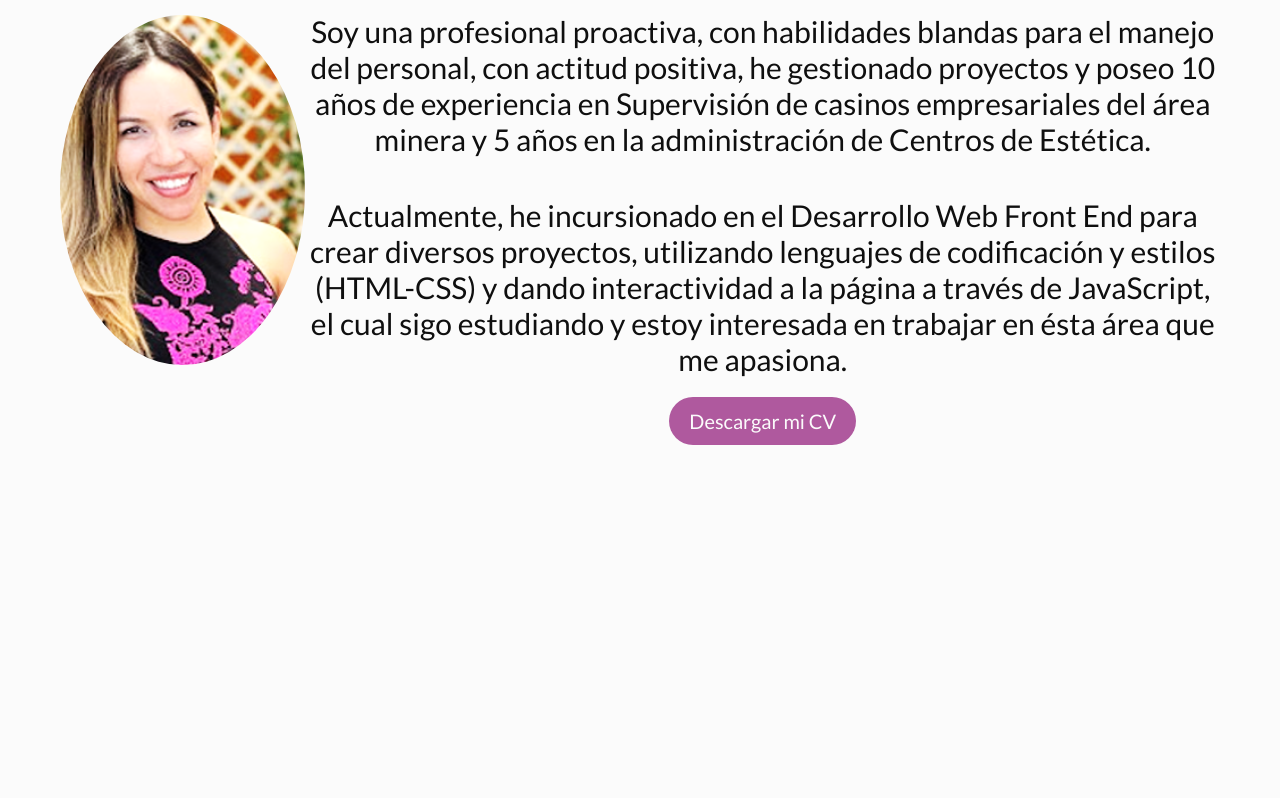
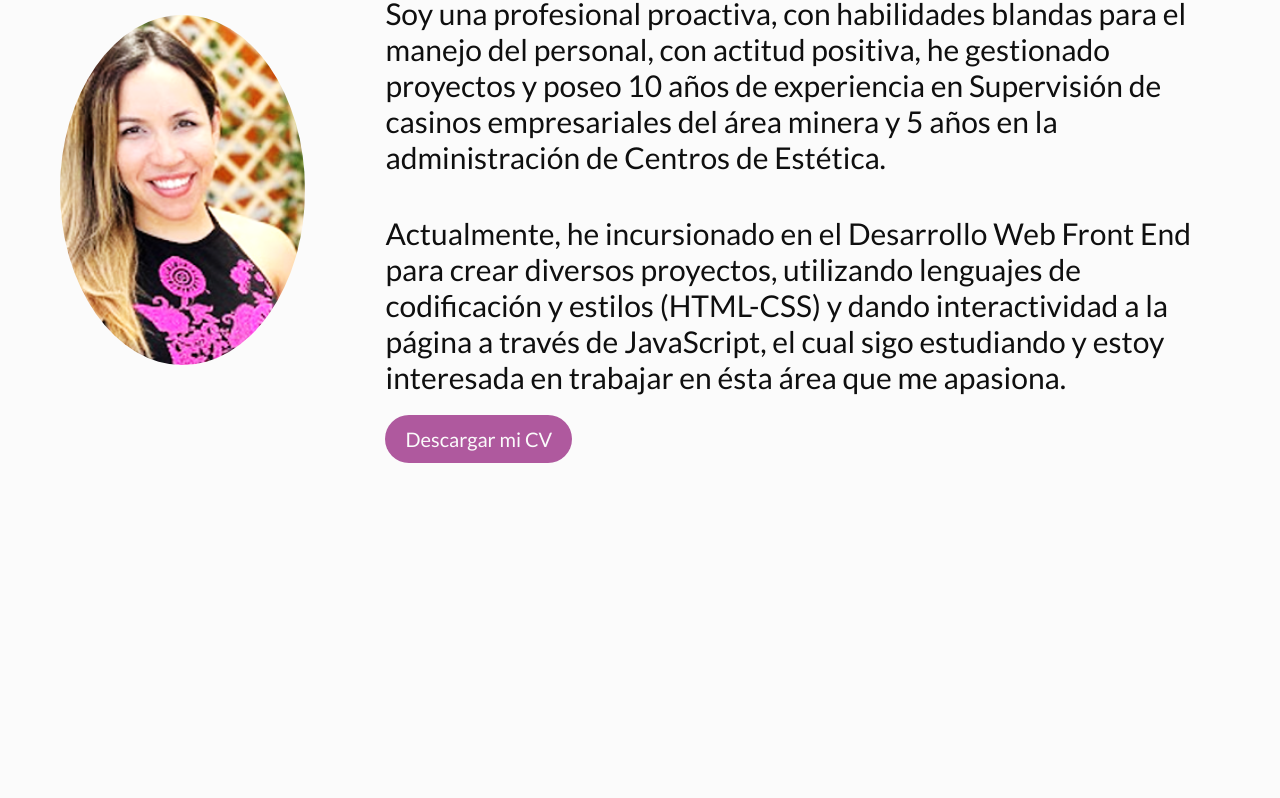
Before and after one commit to YeleRV/proyecto-2-cod-LATAM, a plain HTML site: page index.html in a window 1280 px wide. Shown: the part 260-1058 px from the top of the page. Drawn offline with Linux system fonts and the light colour scheme.

Commit message:
alineación de la sección inicio

```diff
--- a/css/styles.css
+++ b/css/styles.css
@@ -41,7 +41,7 @@ p{
 }
 
 a.botonCV{
-    display:inline-block;
+    display:inline-flex;
     background-color: #af599e;
     color: #fbfbfb;
     font-size: 20px;
@@ -170,16 +170,19 @@ p{
 @media(min-width:1024px){
     section{
         flex-direction: row;
-        font-size: 25px;
+        font-size: 28px;
         width: 100%;
-        min-height: none;
-    section#inicio{
-        text-align: left;
-        align-items: left;
-    }
+        }
     h1{
         font-size: 48px;
     }
+    }
+    article.informacion{
+        text-align: start;
+        padding-left: 80px;
+    }
+    h1, p.inicio{
+        text-align: start;
     h2{
         font-size: 32px;
-    }}}
+    }}
--- a/index.html
+++ b/index.html
@@ -33,9 +33,9 @@
 
             <article class="informacion">
                 <h1>Yelena Rodriguez</h1>
-                <p>Soy una profesional proactiva, con habilidades blandas para el manejo del personal, con actitud positiva, he gestionado proyectos y poseo 10 años de experiencia en Supervisión de casinos empresariales del área minera y 5 años en la administración de Centros de Estética.</p>
+                <p class="inicio">Soy una profesional proactiva, con habilidades blandas para el manejo del personal, con actitud positiva, he gestionado proyectos y poseo 10 años de experiencia en Supervisión de casinos empresariales del área minera y 5 años en la administración de Centros de Estética.</p>
 
-                <p>Actualmente, he incursionado en el Desarrollo Web Front End para crear diversos proyectos, utilizando lenguajes de codificación y estilos (HTML-CSS) y dando interactividad a la página a través de JavaScript, el cual sigo estudiando y estoy interesada en trabajar en ésta área que me apasiona.
+                <p class="inicio">Actualmente, he incursionado en el Desarrollo Web Front End para crear diversos proyectos, utilizando lenguajes de codificación y estilos (HTML-CSS) y dando interactividad a la página a través de JavaScript, el cual sigo estudiando y estoy interesada en trabajar en ésta área que me apasiona.
                     </p>
                 <a href="CV Yelena Rodriguez - CPL.pdf" aria-label="Descargar CV" class="botonCV">Descargar mi CV</a>
 
```
